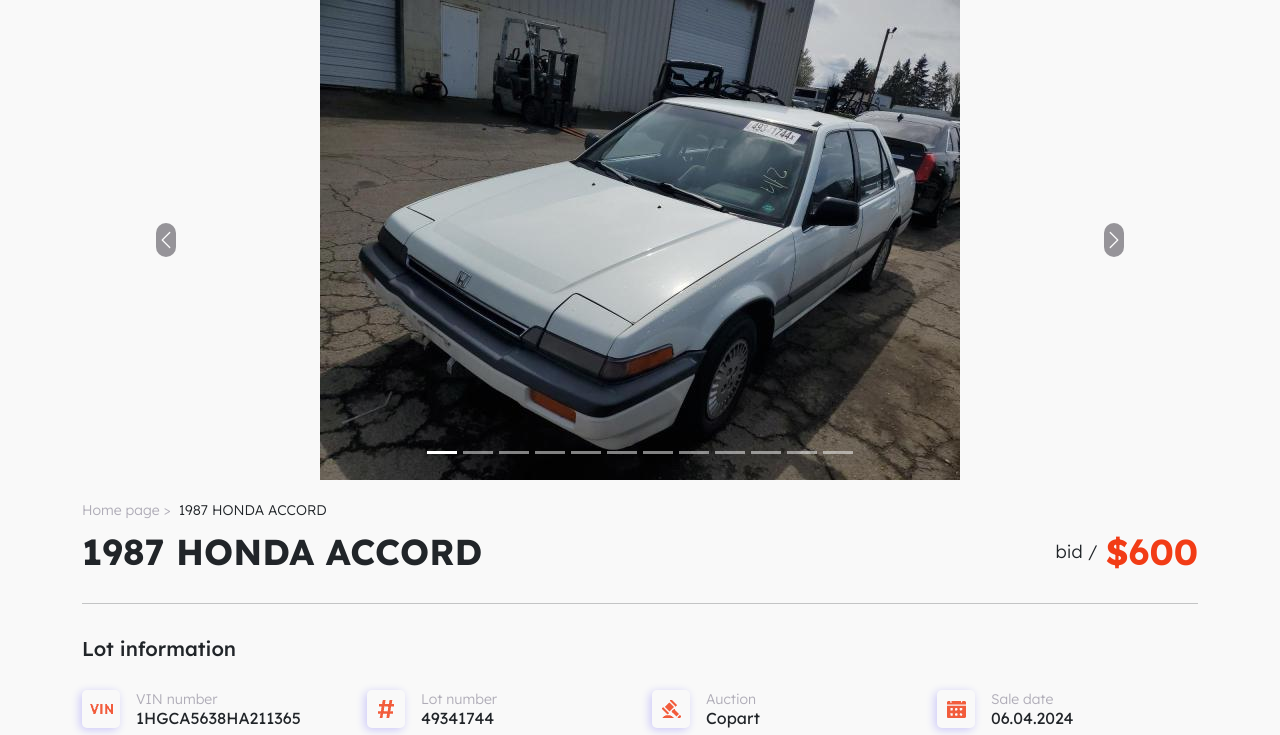
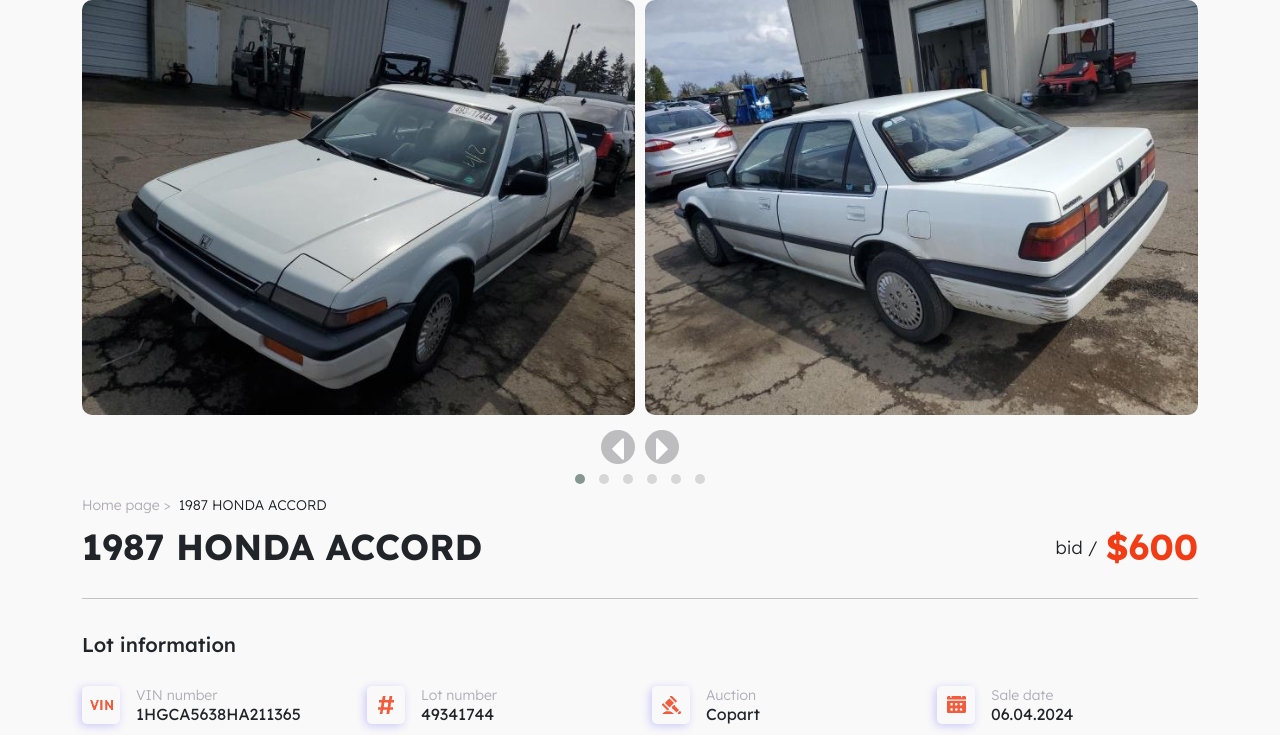
Before and after one commit to xxxLiMoNxxxx/projects, a PHP site: page /car.html in a window 1280 px wide. Shown: the part 57-792 px from the top of the page. Run offline with PHP 8.4, Linux system fonts and the light colour scheme.

Commit message:
new slider in car.html

```diff
--- a/html/sites/lots.bet/car.css
+++ b/html/sites/lots.bet/car.css
@@ -3,26 +3,6 @@
 }
 body {
     background: rgb(249, 249, 249);
-}
-.carousel-inner {
-    width:100%;
-    max-height: 480px !important;
-}
-.carousel-item {
-    text-align: center;
-}
-.carousel-inner img {
-    display:inline-block  !important;
-}
-.carousel-control-prev-icon, .carousel-control-next-icon {
-    background-color: rgba(50, 47, 56);
-    border-radius: 100px;
-    backdrop-filter: blur(1px);
-    width: 20px;
-    height: 34px;
-}
-.carousel {
-    margin-bottom: 20px;
 }
 .home-page {
     color: rgb(175, 172, 183);
@@ -75,3 +55,13 @@ hr {
 .col-lg-3 {
     margin-bottom: 35px;
 }
+.owl-next, .owl-prev {
+    min-width: 34px !important;
+    min-height: 34px !important;
+    border-radius: 100px !important;
+    backdrop-filter: blur(1px) !important;
+    background: rgba(50, 47, 56, 0.3) !important;
+}
+.item img {
+    border-radius: 10px !important;
+}
--- a/html/sites/lots.bet/car.html
+++ b/html/sites/lots.bet/car.html
@@ -13,10 +13,13 @@
             integrity="sha384-T3c6CoIi6uLrA9TneNEoa7RxnatzjcDSCmG1MXxSR1GAsXEV/Dwwykc2MPK8M2HN"
             crossorigin="anonymous"
         />
-        <link rel="stylesheet" href="car.css">
+
         <link rel="preconnect" href="https://fonts.googleapis.com">
         <link rel="preconnect" href="https://fonts.gstatic.com" crossorigin>
         <link href="https://fonts.googleapis.com/css2?family=Lexend:wght@100..900&display=swap" rel="stylesheet">
+        <link rel="stylesheet" href="https://cdnjs.cloudflare.com/ajax/libs/OwlCarousel2/2.3.4/assets/owl.carousel.min.css">
+        <link rel="stylesheet" href="https://cdnjs.cloudflare.com/ajax/libs/OwlCarousel2/2.3.4/assets/owl.theme.default.min.css">
+        <link rel="stylesheet" href="car.css">
     </head>
 
     <body>
@@ -29,67 +32,19 @@
         </header>
         <main>
             <div class="container">
-                <div id="carouselExampleIndicators" class="carousel slide" data-bs-ride="carousel">
-                    <div class="carousel-indicators">
-                      <button type="button" data-bs-target="#carouselExampleIndicators" data-bs-slide-to="0" class="active" ></button>
-                      <button type="button" data-bs-target="#carouselExampleIndicators" data-bs-slide-to="1"></button>
-                      <button type="button" data-bs-target="#carouselExampleIndicators" data-bs-slide-to="2"></button>
-                      <button type="button" data-bs-target="#carouselExampleIndicators" data-bs-slide-to="3"></button>
-                      <button type="button" data-bs-target="#carouselExampleIndicators" data-bs-slide-to="4"></button>
-                      <button type="button" data-bs-target="#carouselExampleIndicators" data-bs-slide-to="5"></button>
-                      <button type="button" data-bs-target="#carouselExampleIndicators" data-bs-slide-to="6"></button>
-                      <button type="button" data-bs-target="#carouselExampleIndicators" data-bs-slide-to="7"></button>
-                      <button type="button" data-bs-target="#carouselExampleIndicators" data-bs-slide-to="8"></button>
-                      <button type="button" data-bs-target="#carouselExampleIndicators" data-bs-slide-to="9"></button>
-                      <button type="button" data-bs-target="#carouselExampleIndicators" data-bs-slide-to="10"></button>
-                      <button type="button" data-bs-target="#carouselExampleIndicators" data-bs-slide-to="11"></button>
-                    </div>
-                    <div class="carousel-inner">
-                      <div class="carousel-item active">
-                        <img src="img/car/car1.jpg" class="d-block" alt="car">
-                      </div>
-                      <div class="carousel-item">
-                        <img src="img/car/car2.jpg" class="d-block" alt="car">
-                      </div>
-                      <div class="carousel-item">
-                        <img src="img/car/car3.jpg" class="d-block" alt="car">
-                      </div>
-                      <div class="carousel-item">
-                        <img src="img/car/car4.jpg" class="d-block" alt="car">
-                      </div>
-                      <div class="carousel-item">
-                        <img src="img/car/car5.jpg" class="d-block" alt="car">
-                      </div>
-                      <div class="carousel-item">
-                        <img src="img/car/car6.jpg" class="d-block" alt="car">
-                      </div>
-                      <div class="carousel-item">
-                        <img src="img/car/car7.jpg" class="d-block" alt="car">
-                      </div>
-                      <div class="carousel-item">
-                        <img src="img/car/car8.jpg" class="d-block" alt="car">
-                      </div>
-                      <div class="carousel-item">
-                        <img src="img/car/car9.jpg" class="d-block" alt="car">
-                      </div>
-                      <div class="carousel-item">
-                        <img src="img/car/car10.jpg" class="d-block" alt="car">
-                      </div>
-                      <div class="carousel-item">
-                        <img src="img/car/car11.jpg" class="d-block" alt="car">
-                      </div>
-                      <div class="carousel-item">
-                        <img src="img/car/car12.jpg" class="d-block" alt="car">
-                      </div>
-                    </div>
-                    <button class="carousel-control-prev d-flex justify-content-center align-items-center" type="button" data-bs-target="#carouselExampleIndicators" data-bs-slide="prev">
-                      <span class="carousel-control-prev-icon" aria-hidden="true"></span>
-                      <span class="visually-hidden">Previous</span>
-                    </button>
-                    <button class="carousel-control-next" type="button" data-bs-target="#carouselExampleIndicators" data-bs-slide="next">
-                      <span class="carousel-control-next-icon" aria-hidden="true"></span>
-                      <span class="visually-hidden">Next</span>
-                    </button>
+                <div class="owl-carousel owl-theme">
+                    <div class="item"><img src="img/car/car1.jpg" alt="car"></div>
+                    <div class="item"><img src="img/car/car2.jpg" alt="car"></div>
+                    <div class="item"><img src="img/car/car3.jpg" alt="car"></div>
+                    <div class="item"><img src="img/car/car4.jpg" alt="car"></div>
+                    <div class="item"><img src="img/car/car5.jpg" alt="car"></div>
+                    <div class="item"><img src="img/car/car6.jpg" alt="car"></div>
+                    <div class="item"><img src="img/car/car7.jpg" alt="car"></div>
+                    <div class="item"><img src="img/car/car8.jpg" alt="car"></div>
+                    <div class="item"><img src="img/car/car9.jpg" alt="car"></div>
+                    <div class="item"><img src="img/car/car10.jpg" alt="car"></div>
+                    <div class="item"><img src="img/car/car11.jpg" alt="car"></div>
+                    <div class="item"><img src="img/car/car12.jpg" alt="car"></div>
                 </div>
                 <div class="d-flex mb-1">
                     <a href="index.html" class="home-page me-2 text-decoration-none">Home page ></a>
@@ -302,7 +257,10 @@
                 </div>
             </div>
         </footer>
+
         <!-- Bootstrap JavaScript Libraries -->
+        <script src="https://code.jquery.com/jquery-3.6.3.slim.js"
+        integrity="sha256-DKU1CmJ8kBuEwumaLuh9Tl/6ZB6jzGOBV/5YpNE2BWc=" crossorigin="anonymous"></script>
         <script
             src="https://cdn.jsdelivr.net/npm/@popperjs/core@2.11.8/dist/umd/popper.min.js"
             integrity="sha384-I7E8VVD/ismYTF4hNIPjVp/Zjvgyol6VFvRkX/vR+Vc4jQkC+hVqc2pM8ODewa9r"
@@ -314,5 +272,23 @@
             integrity="sha384-BBtl+eGJRgqQAUMxJ7pMwbEyER4l1g+O15P+16Ep7Q9Q+zqX6gSbd85u4mG4QzX+"
             crossorigin="anonymous"
         ></script>
+        <script src="https://cdnjs.cloudflare.com/ajax/libs/OwlCarousel2/2.3.4/owl.carousel.min.js"></script>
+
+        <script>
+            $('.owl-carousel').owlCarousel({
+                loop:true,
+                margin:10,
+                nav:true,
+                navText: ["<img src='img/prev.png' alt='prev'>", "<img src='img/next.png' alt='next'>"],
+                responsive:{
+                    0:{
+                        items:1
+                    },
+                    1000:{
+                        items:2
+                    }
+                }
+            })
+        </script>
     </body>
 </html>
--- a/html/sites/lots.bet/index.css
+++ b/html/sites/lots.bet/index.css
@@ -9,7 +9,6 @@ body {
 }
 .search-bg {
     background: url(img/car-search.png) no-repeat;
-    min-height: 355px;
     border-radius: 15px;
 }
 .search {
@@ -144,6 +143,9 @@ hr {
         width: 36px;
         height: 36px;
     }
+    .mb-60 {
+        margin-bottom: 30px;
+    }
 }
 @media (max-width: 375px) {
     form {
```
Also changed, not shown: html/sites/lots.bet/img/next.png (added), html/sites/lots.bet/img/prev.png (added).
